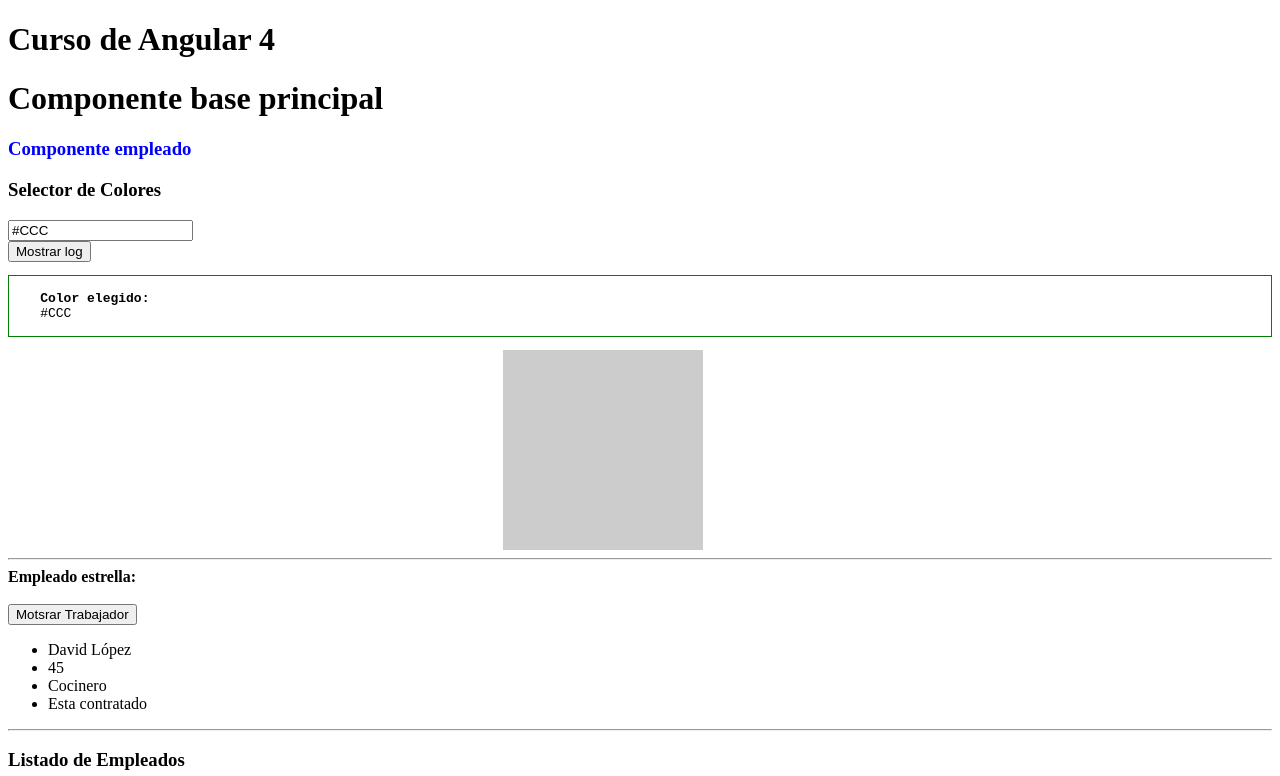
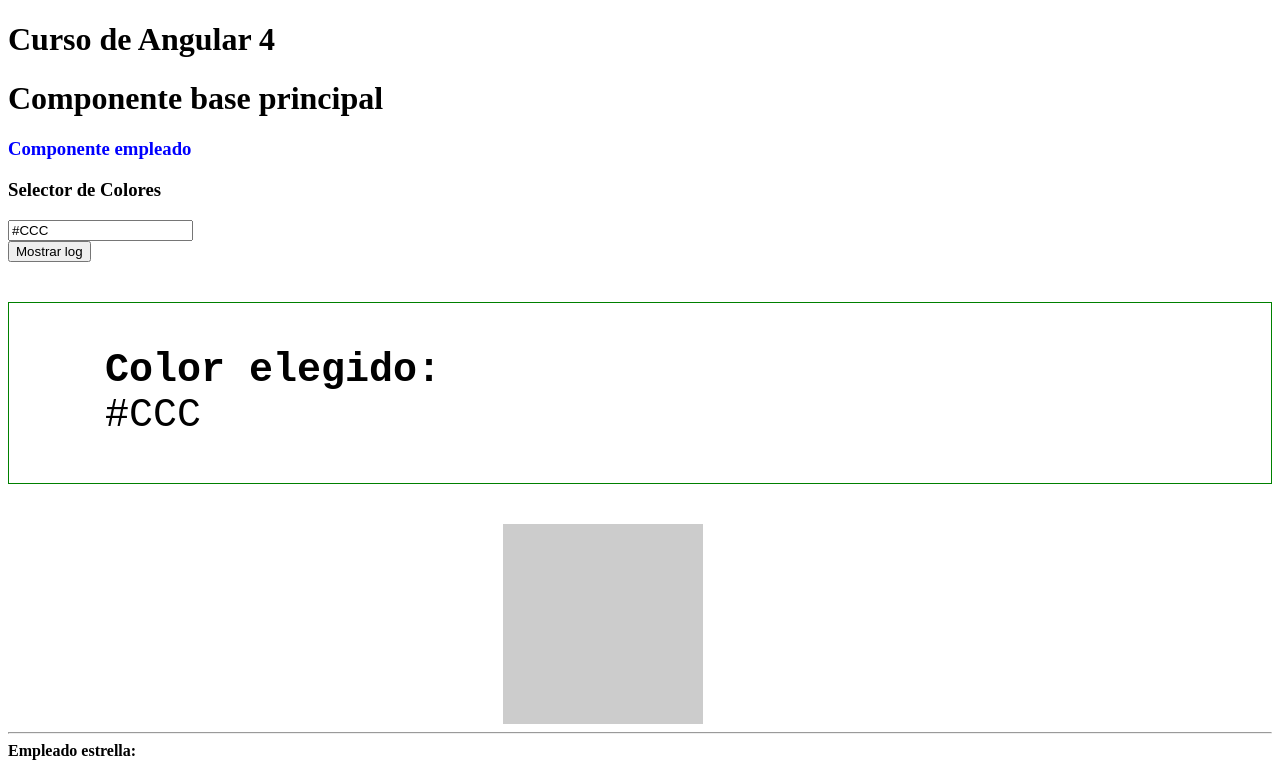
Before and after one commit to demitrimax/cursoangular, an Angular app: page / in a window 1280 px wide. Shown: the top 776 px of the page. Built offline with nearby package versions, Linux system fonts and the light colour scheme.

Commit message:
directiva ngclass

```diff
--- a/src/app/empleados/empleado.component.html
+++ b/src/app/empleados/empleado.component.html
@@ -5,7 +5,11 @@
   <br>
   <button (click)="logColorSeleccionado()">Mostrar log</button>
   <pre [style.border] = "color_seleccionado == 'red' ? '5px solid black' : '1px solid green'"
-      [class.fondoAzul]="color_seleccionado == 'blue'"
+      [ngClass] = "{
+        fondoAzul : color_seleccionado == 'blue',
+        fondoVerde: color_seleccionado == 'green',
+        letraGrande: 1 == 1
+      }"
   >
 
     <strong>Color elegido:</strong>
--- a/src/assets/styles.css
+++ b/src/assets/styles.css
@@ -1,3 +1,11 @@
 .fondoAzul {
   background: lightblue !important;
 }
+
+.fondoVerde {
+  background: lightgreen !important;
+}
+
+.letraGrande {
+  font-size: 40px;
+}
```
